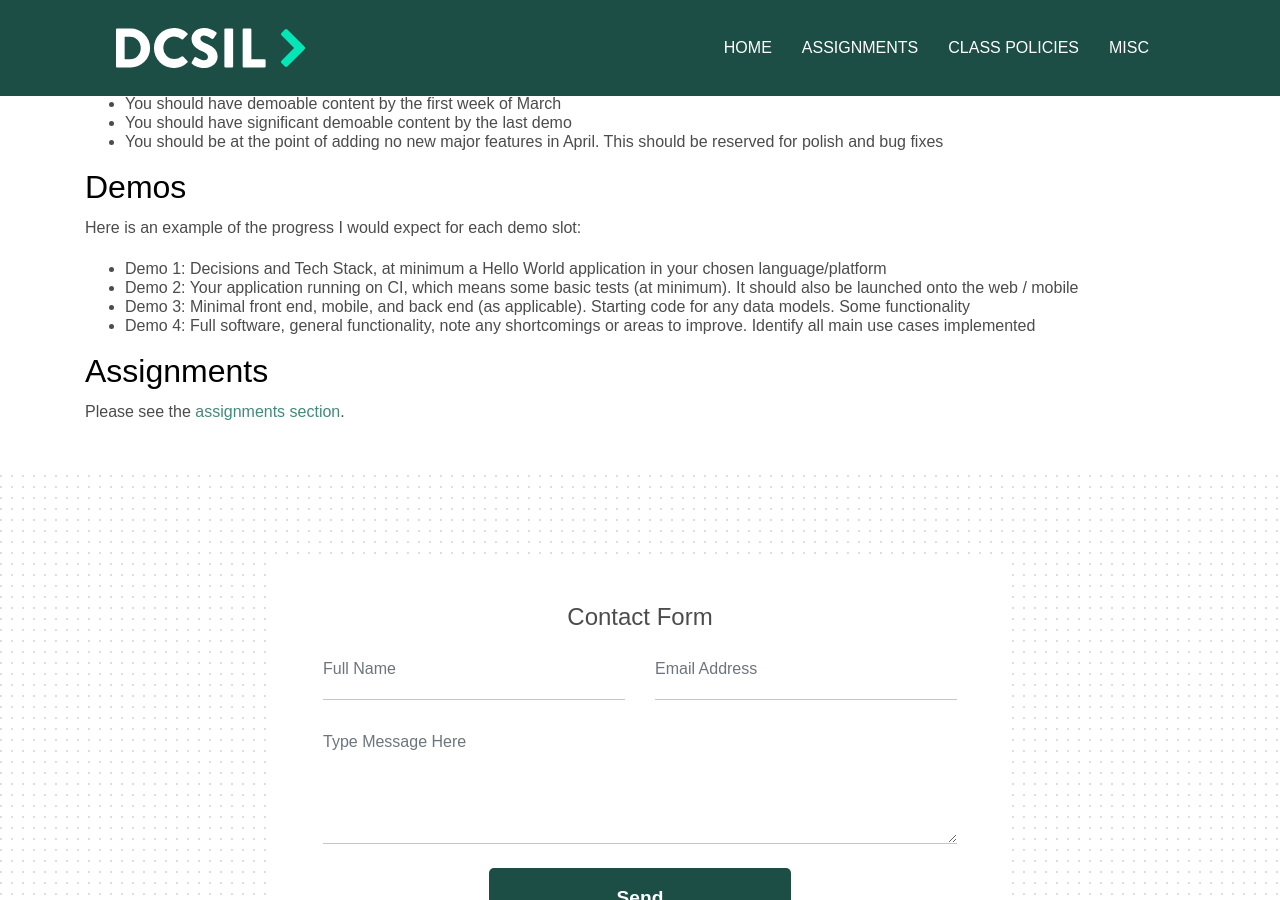
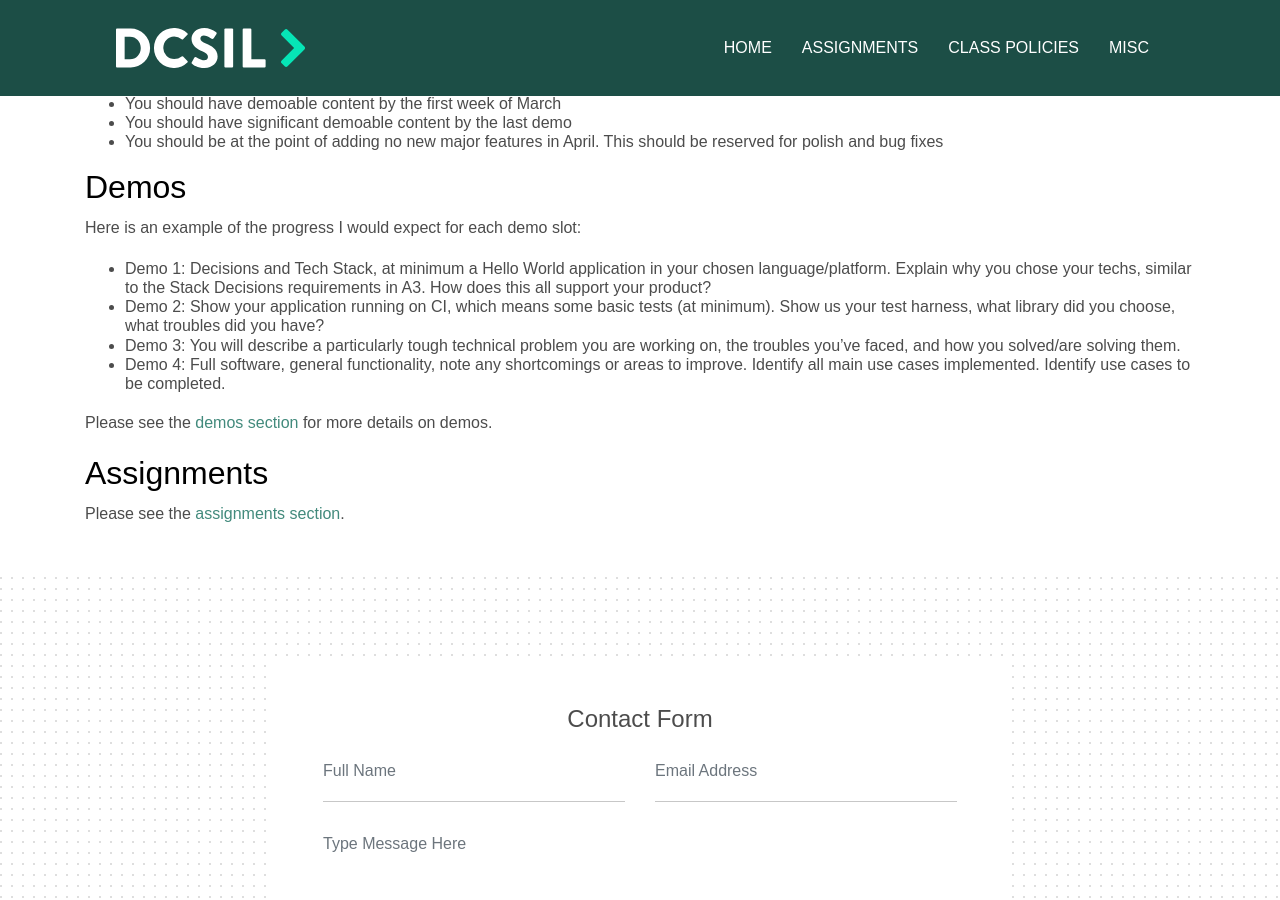
Before and after one commit to dcsil/CSC491, a Jekyll site: the page built from other_pages/schedule.md, in a window 1280 px wide and 900 px high, scrolled down 2096 px. Built offline with Jekyll 4.4.1, drawn with Linux system fonts in a browser that asks for light colours; our own code applies the rules of GitHub Pages for plain Markdown files.

Commit message:
sync schedule demo info with assignment

```diff
--- a/other_pages/schedule.md
+++ b/other_pages/schedule.md
@@ -54,10 +54,12 @@ To help you keep on track, here are some general recommendations and guidelines
 
 Here is an example of the progress I would expect for each demo slot:
 
-- Demo 1: Decisions and Tech Stack, at minimum a Hello World application in your chosen language/platform
-- Demo 2: Your application running on CI, which means some basic tests (at minimum). It should also be launched onto the web / mobile
-- Demo 3: Minimal front end, mobile, and back end (as applicable). Starting code for any data models. Some functionality
-- Demo 4: Full software, general functionality, note any shortcomings or areas to improve. Identify all main use cases implemented
+- Demo 1: Decisions and Tech Stack, at minimum a Hello World application in your chosen language/platform. Explain why you chose your techs, similar to the Stack Decisions requirements in A3. How does this all support your product?
+- Demo 2: Show your application running on CI, which means some basic tests (at minimum). Show us your test harness, what library did you choose, what troubles did you have?
+- Demo 3: You will describe a particularly tough technical problem you are working on, the troubles you’ve faced, and how you solved/are solving them.
+- Demo 4: Full software, general functionality, note any shortcomings or areas to improve. Identify all main use cases implemented. Identify use cases to be completed.
+
+Please see the [demos section](../assignments/a6.md) for more details on demos.
 
 ## Assignments
 
```
Also changed, not shown: 1 other file.
